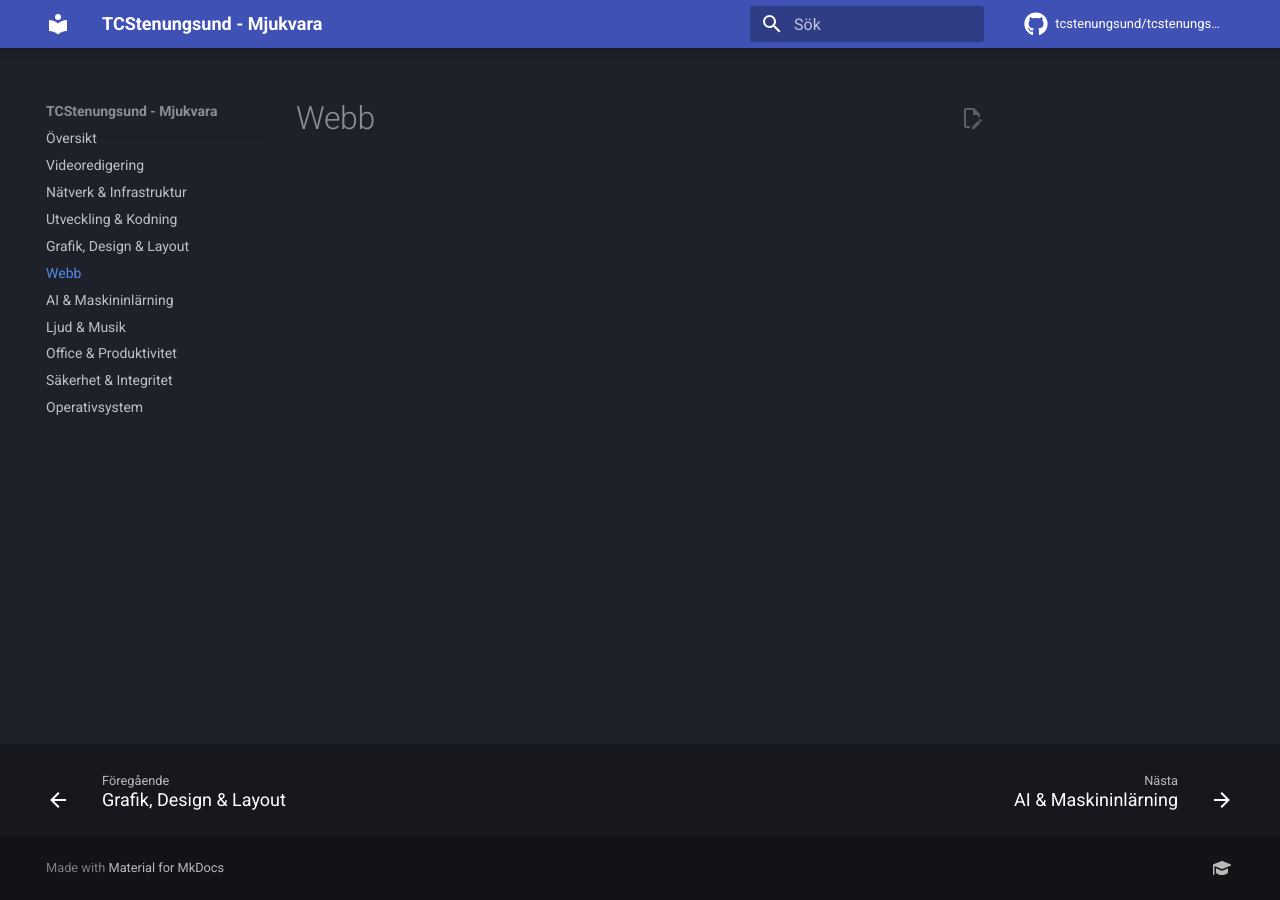
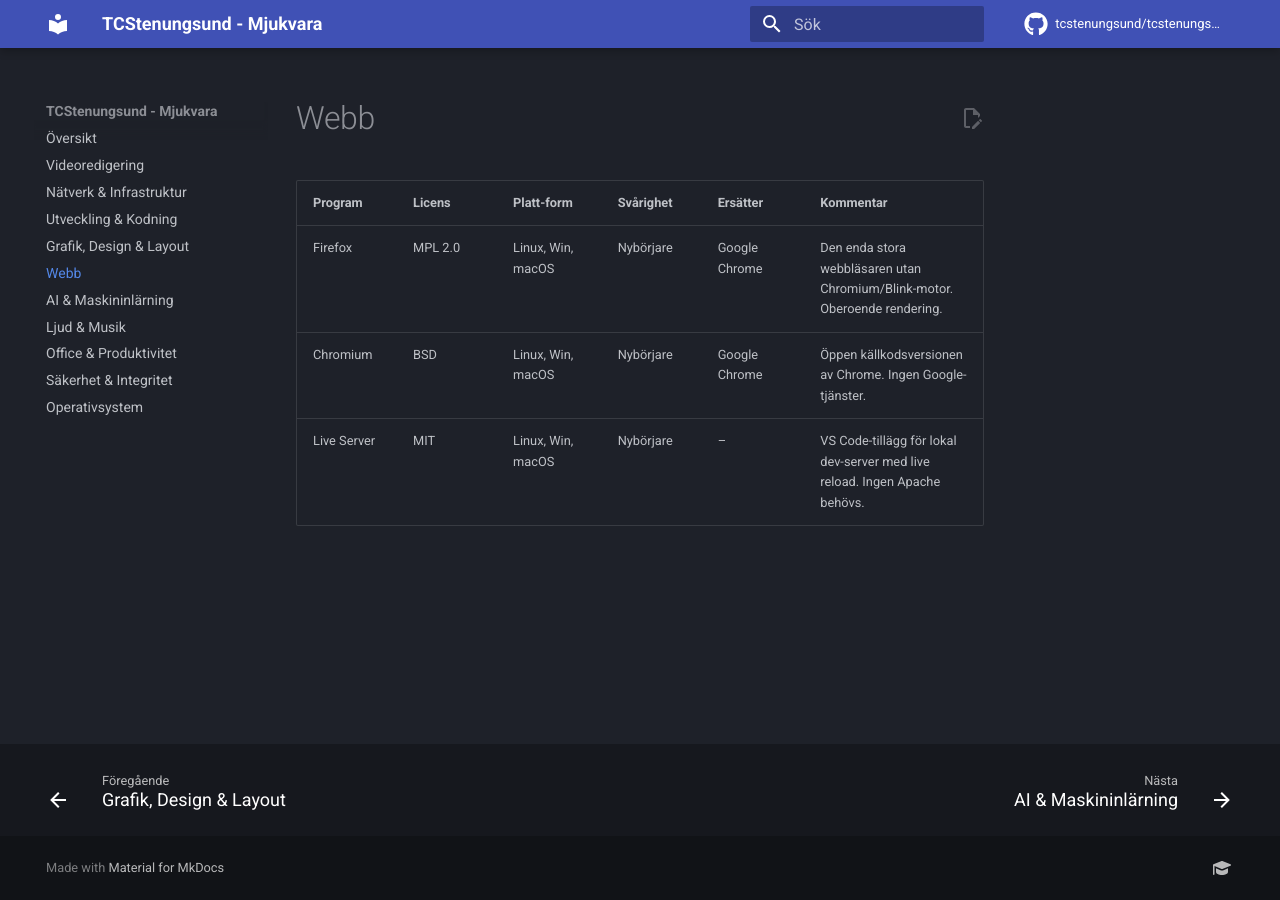
Before and after one commit to tcstenungsund/mjukvara, an MkDocs documentation site: the page built from docs/webb/index.md, in a window 1280 px wide. Built offline with MkDocs 1.6.1 and Material for MkDocs 9.7.7, drawn with Linux system fonts in a browser that asks for light colours; comment, search, counter and statistics services are not loaded.

Commit message:
Enhance index.md with browser comparison table
Added a table summarizing web browsers and their details.

```diff
--- a/docs/webb/index.md
+++ b/docs/webb/index.md
@@ -1 +1,7 @@
 # Webb
+
+| Program | Licens | Platt-form | Svårighet | Ersätter | Kommentar |
+|---|---|---|---|---|---|
+| Firefox | MPL 2.0 | Linux, Win, macOS | Nybörjare | Google Chrome | Den enda stora webbläsaren utan Chromium/Blink-motor. Oberoende rendering. |
+| Chromium | BSD | Linux, Win, macOS | Nybörjare | Google Chrome | Öppen källkodsversionen av Chrome. Ingen Google-tjänster. |
+| Live Server | MIT | Linux, Win, macOS | Nybörjare | – | VS Code-tillägg för lokal dev-server med live reload. Ingen Apache behövs. |
```
